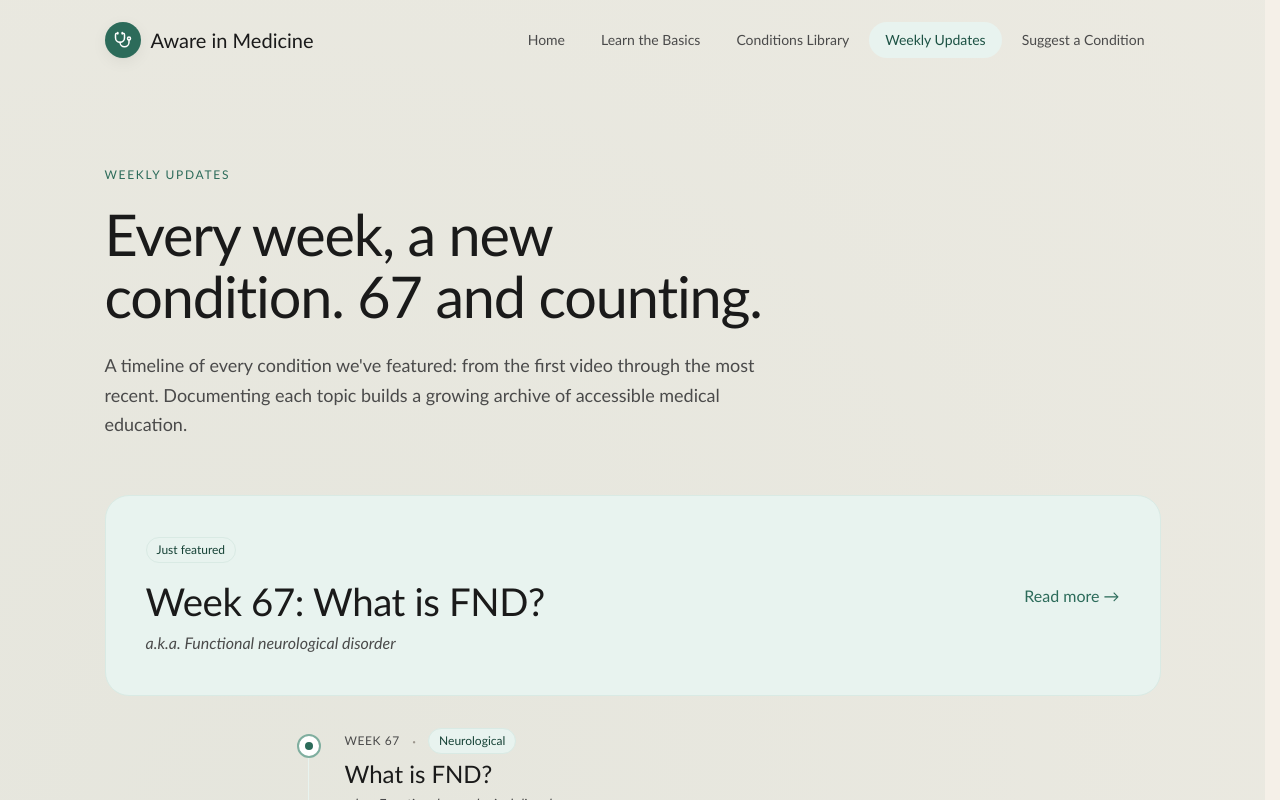
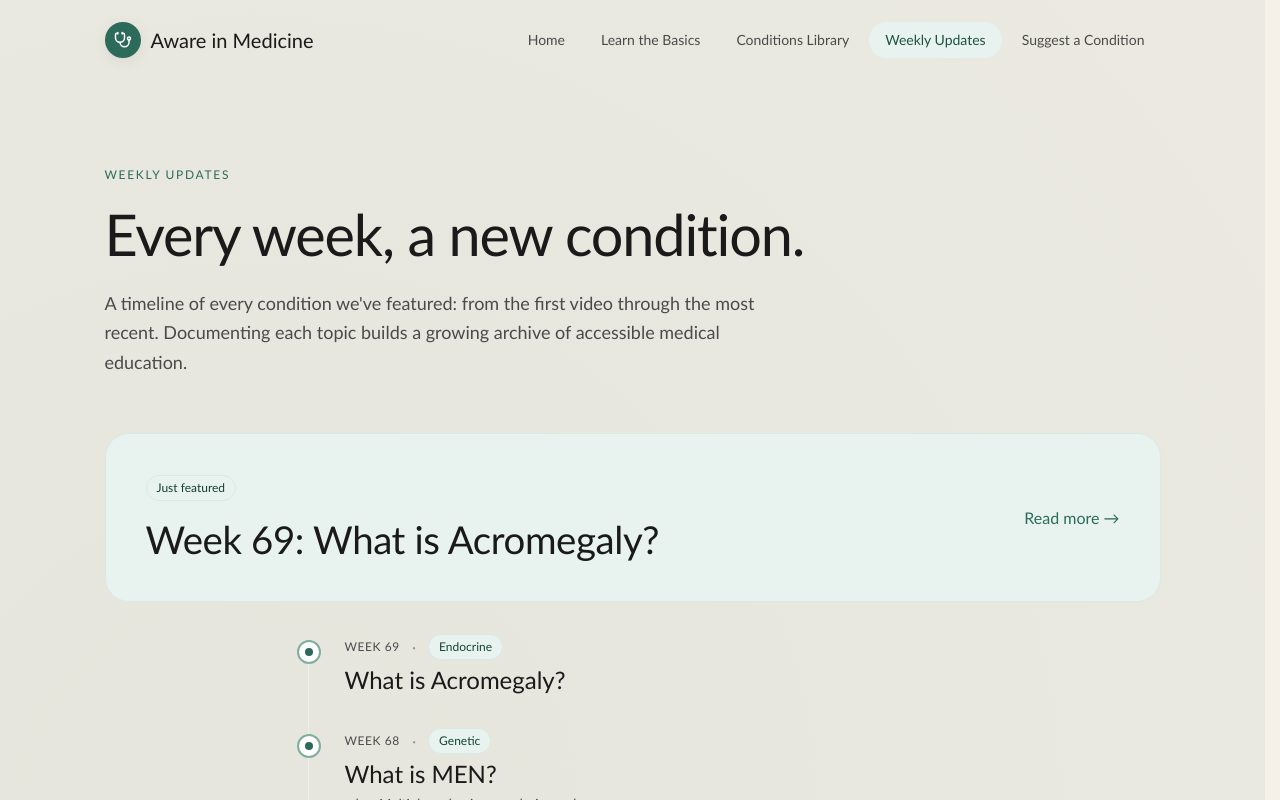
Before and after one commit to smeydan7/Aware-In-Medicine, a Next.js app: page /weekly-updates in a window 1280 px wide. Shown: the top 800 px of the page. Built offline with nearby package versions, Linux system fonts and the light colour scheme.

Commit message:
add new weekly content

```diff
--- a/src/app/weekly-updates/page.tsx
+++ b/src/app/weekly-updates/page.tsx
@@ -22,7 +22,7 @@ export default function WeeklyUpdatesPage() {
         <Container>
           <p className="eyebrow mb-5">Weekly Updates</p>
           <h1 className="font-serif text-display-lg text-balance text-ink max-w-3xl">
-            Every week, a new condition. {conditions.length} and counting.
+            Every week, a new condition.
           </h1>
           <p className="mt-6 text-lg text-ink-soft max-w-2xl leading-relaxed">
             A timeline of every condition we've featured: from the first
--- a/src/data/conditions.ts
+++ b/src/data/conditions.ts
@@ -80,6 +80,8 @@ export const conditions: Condition[] = [
   { slug: 'cushings', name: "Cushing's", fullName: "Cushing's Syndrome", category: 'Endocrine', week: 65, tiktokUrl: 'https://www.tiktok.com/@awareinmedicine/photo/7616064131078098196?is_from_webapp=1&web_id=7616071265966982676' },
   { slug: 'wilsons', name: "Wilson's", fullName: "Wilson's Disease", category: 'Genetic', week: 66, tiktokUrl: 'https://www.tiktok.com/@awareinmedicine/photo/7616064774610160916?is_from_webapp=1&sender_device=pc&web_id=7589736926786389522' },
   { slug: 'fnd', name: 'FND', fullName: 'Functional neurological disorder', category: 'Neurological', week: 67, tiktokUrl: 'https://www.tiktok.com/@awareinmedicine/photo/7626512457225342228?is_from_webapp=1&sender_device=pc&web_id=7589736926786389522' },
+  { slug: 'men', name: 'MEN', fullName: 'Multiple endocrine neoplasia syndromes', category: 'Genetic', week: 68, tiktokUrl: 'https://www.tiktok.com/@awareinmedicine/photo/7630635759233453332' },
+  { slug: 'acromegaly', name: 'Acromegaly', category: 'Endocrine', week: 69, tiktokUrl: 'https://www.tiktok.com/@awareinmedicine/photo/7636199417737006356' },
 ];
 
 /**
```
